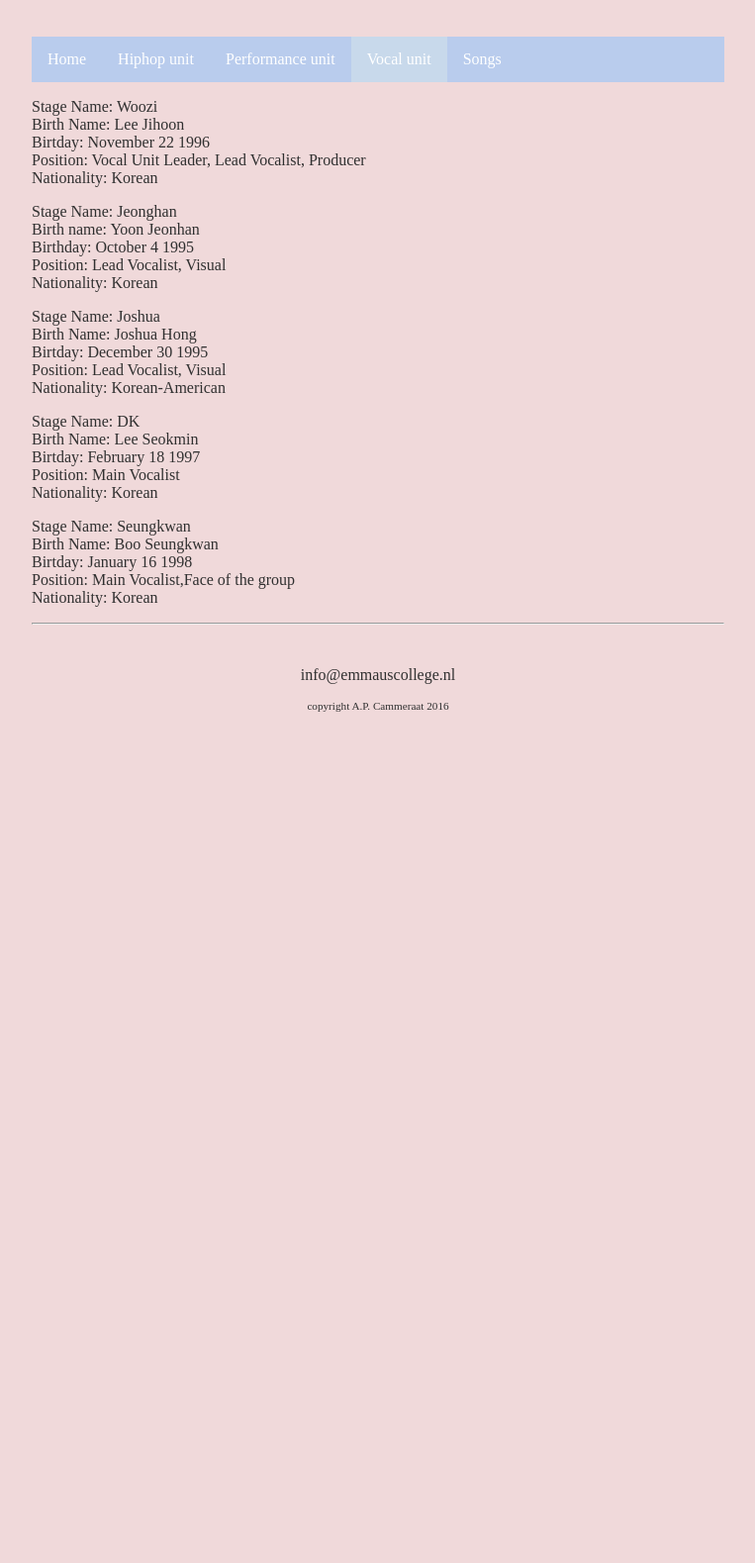
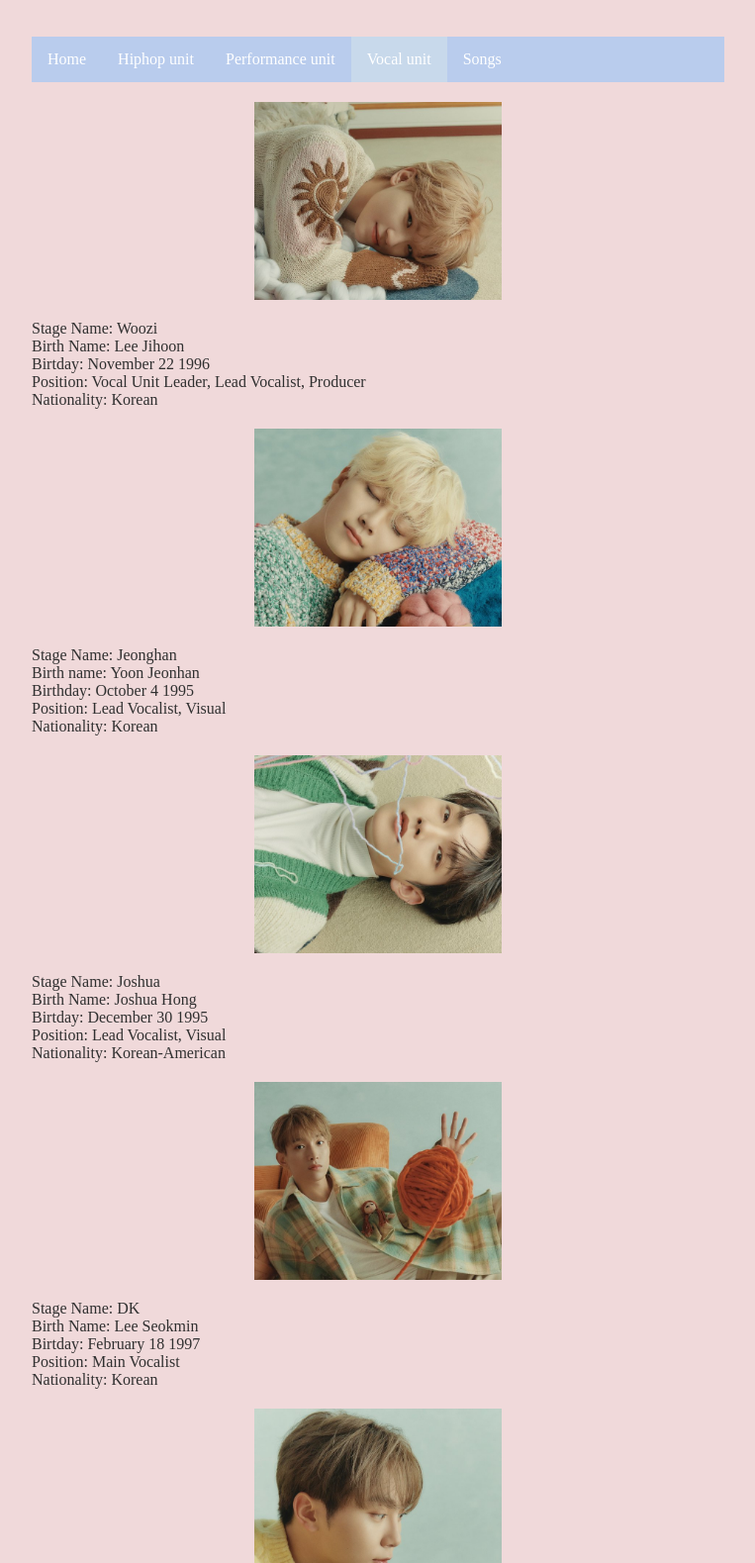
Before and after one commit to emmaus-4v/website-4vin1-Celine, a plain HTML site: page vocalunit.html in a window 1280 px wide. Shown: the part 61-1640 px from the top of the page at 99% size, without its empty margins (258-1021 px from the left). Before the commit the page ends 821 px from the top, so only its background shows below. Drawn offline with Linux system fonts and the light colour scheme.

Commit message:
30/11/2021

```diff
--- a/style.css
+++ b/style.css
@@ -33,7 +33,7 @@ footer {
     padding-bottom: 10px;
 }
 
-.attacca {
+.poweroflove {
     display: block;
     margin-left: auto;
     margin-right: auto;
--- a/vocalunit.html
+++ b/vocalunit.html
@@ -26,6 +26,7 @@
             </header>
 
             <article>
+                <img src="afbeeldingen/woozi.jpeg" width="250 px" class="poweroflove">
                 <p>
                     Stage Name: Woozi <br>
                     Birth Name: Lee Jihoon <br>
@@ -33,6 +34,7 @@
                     Position: Vocal Unit Leader, Lead Vocalist, Producer <br>
                     Nationality: Korean <br>
                 </p>
+                <img src="afbeeldingen/jeonghan.jpeg" width="250 px" class="poweroflove">
                 <p>
                     Stage Name: Jeonghan<br>
                     Birth name: Yoon Jeonhan<br>
@@ -40,6 +42,7 @@
                     Position: Lead Vocalist, Visual<br>
                     Nationality: Korean<br>
                 </p>
+                <img src="afbeeldingen/joshua.jpeg" width="250 px" class="poweroflove">
                 <p>
                     Stage Name: Joshua<br>
                     Birth Name: Joshua Hong<br>
@@ -47,6 +50,7 @@
                     Position: Lead Vocalist, Visual<br>
                     Nationality: Korean-American<br>
                 </p>
+                <img src="afbeeldingen/dk.jpeg" width="250 px" class="poweroflove">
                 <p>
                     Stage Name: DK<br>
                     Birth Name: Lee Seokmin<br>
@@ -54,6 +58,7 @@
                     Position: Main Vocalist<br>
                     Nationality: Korean<br>
                 </p>
+                <img src="afbeeldingen/seungkwan.jpeg" width="250 px" class="poweroflove">
                 <p>
                     Stage Name: Seungkwan<br>
                     Birth Name: Boo Seungkwan<br>
```
Also changed, not shown: hiphopunit.html (+4 -0 lines), index.html (+1 -1 lines), performanceunit.html (+4 -0 lines), afbeeldingen/attacca.jpeg (deleted), afbeeldingen/dino.jpeg (added), afbeeldingen/dk.jpeg (added), afbeeldingen/hoshi.jpeg (added), afbeeldingen/jeonghan.jpeg (added), afbeeldingen/joshua.jpeg (added), afbeeldingen/jun.jpeg (added), afbeeldingen/mingyu.jpeg (added), afbeeldingen/poweroflove.jpeg (added), afbeeldingen/scoups.jpeg (added), afbeeldingen/seungkwan.jpeg (added), 4 more files.
